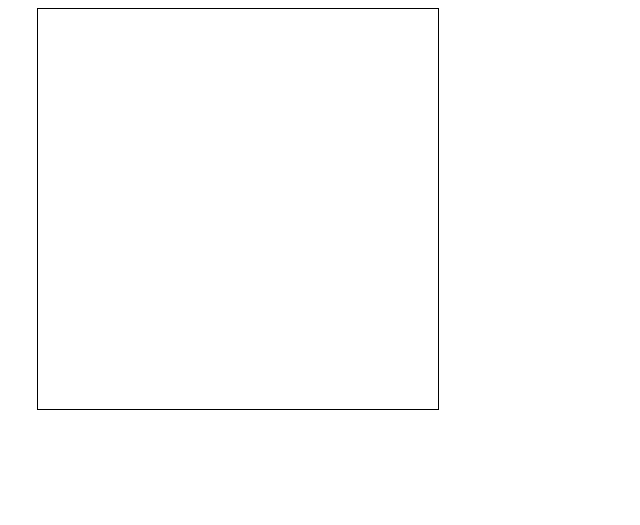
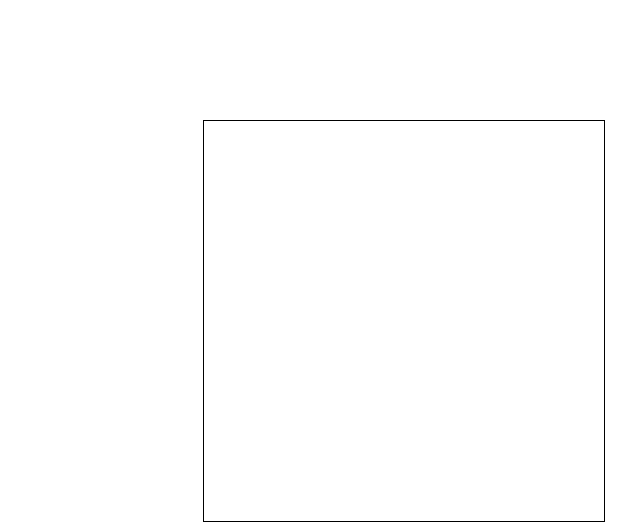
Before and after one commit to ayushkhanduri/CHESS-JS, a plain HTML site: page index.html in a window 1280 px wide. Shown: the whole page, without its empty margins (219-859 px from the left). Drawn offline with Linux system fonts and the light colour scheme.

Commit message:
Setting offset

```diff
--- a/main.js
+++ b/main.js
@@ -2,41 +2,64 @@
 //this is an IIFE , which is a self executing function and it will help us not to attach our variable to the global object so they can't be accessed in the console
 
 (function(){
+
+  function $(element){
+      var ch = element.charAt(0);
+      var ele;
+      var attr = element.substring(1);
+      if(ch == '.')
+        ele = document.getElementsByClassName(attr);
+      else if(ch == '#')
+        ele = document.getElementById(attr);
+      return ele;
+  }
+
   //this is a function of the framework inside which the main game object will be created and main where game loop will run
   var MainGameFramework = (function(){
       //all private variables
       var self = this, canvas; // bind variables to _self in order to add properties to the objects;
-      var CONST_WIDTH , CONST_HEIGHT , LEFT_OFFSET;
+      var CONST_WIDTH,CONST_HEIGHT,LEFT_OFFSET,TOP_OFFSET,STARTING_POINT_X,STARTING_POINT_Y; // all capital letters are all constants and are private , if you want to access those elements make getters
+      var SCREEN_WIDTH,SCREEN_HEIGHT;// assuming that the window won't resize while playing the game
       // main constructor function to be returned , used for setting up configuration and object
       function MainGame(canvas){
         //initialize all the variables which would add to the property of the object
         initializePrivateConstants();
+        calculateXY();
         self.canvasContext = canvas.getContext("2d");
         $('#mainGame').style.left = LEFT_OFFSET;
+        $('#mainGame').style.top = TOP_OFFSET;
         canvas.width= CONST_WIDTH;
         canvas.height = CONST_HEIGHT;
         console.log(self.canvasContext);
+      }
+
+      function calculateXY(){
+        var percent = LEFT_OFFSET.substring(0,LEFT_OFFSET.length-1);
+        STARTING_POINT_X = ((parseInt(percent)/100) * SCREEN_WIDTH).toFixed(2);
+        drawVerticalLines();
+        percent = TOP_OFFSET.substring(0,TOP_OFFSET.length-1);
+        STARTING_POINT_Y = ((parseInt(percent)/100) * SCREEN_HEIGHT).toFixed(2);
+        console.log(STARTING_POINT_X +  " : " + STARTING_POINT_Y);
+        //STARTING_POINT_Y = (parseInt(per))
+      }
+
+      function drawVerticalLines(){
+
       }
 
       //this is a private function , not accessable from the object
       function initializePrivateConstants(){
         CONST_WIDTH = 400;
         CONST_HEIGHT = 400;
-        LEFT_OFFSET=  "20%";
+        LEFT_OFFSET="33%";
+        TOP_OFFSET="15%";
+        SCREEN_WIDTH = window.innerWidth;
+        SCREEN_HEIGHT = window.innerHeight;
 
       }
 
       //  custom $ implementation of jquery ,
-      function $(element){
-        var ch = element.charAt(0);
-        var ele;
-        var attr = element.substring(1);
-        if(ch == '.')
-          ele = document.getElementsByClassName(attr);
-        else if(ch == '#')
-          ele = document.getElementById(attr);
-        return ele;
-      }
+
     return MainGame; // returning the constructor function;
   })();
   //functions of the class MainGameFramework
@@ -44,6 +67,7 @@
 
   }
 
+
   var canvas = document.getElementById("mainGame");
   var gameObject = new MainGameFramework(canvas);
 })()
--- a/style.css
+++ b/style.css
@@ -1,3 +1,8 @@
+*{
+  padding: 0px;
+  margin: 0px;
+}
+
 #mainGame{
   border: 1px solid #000;
   position: absolute;
```
